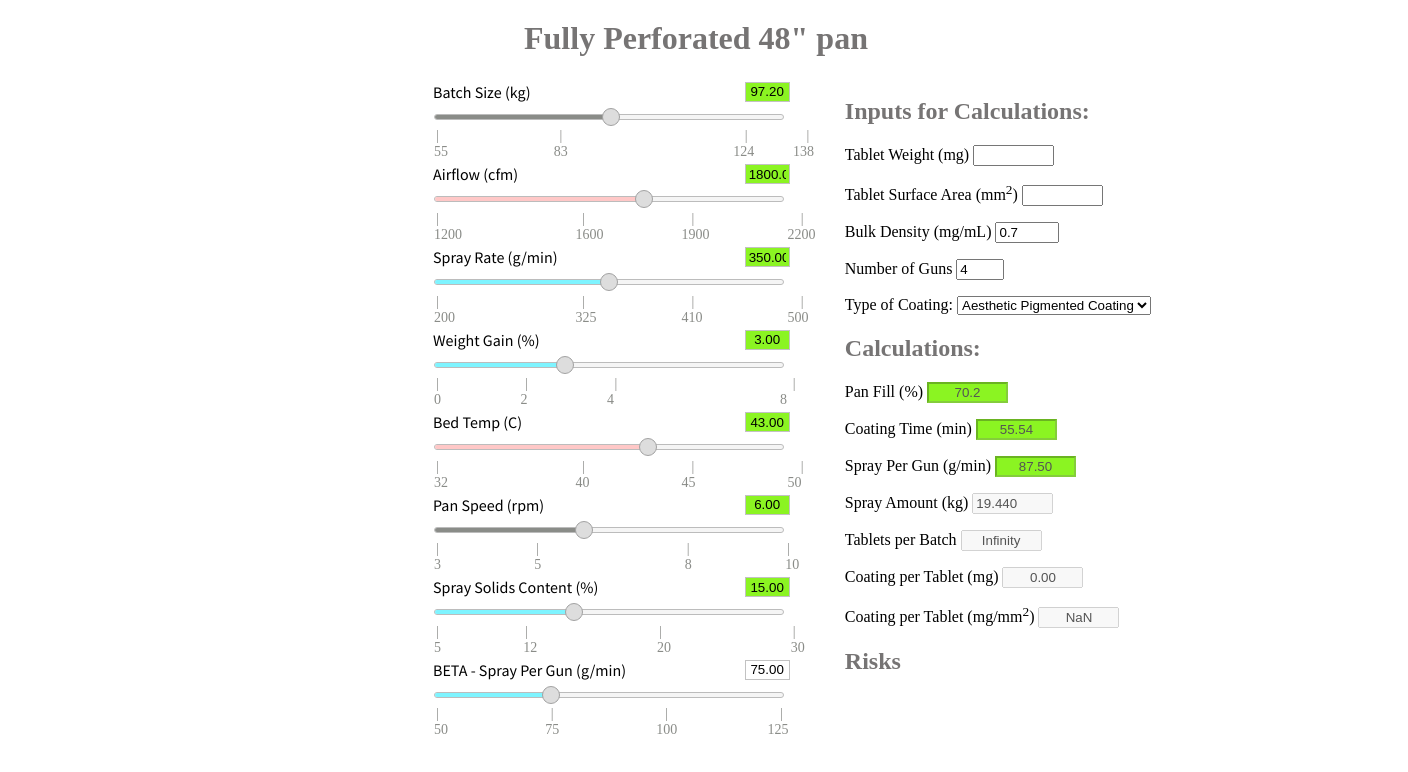
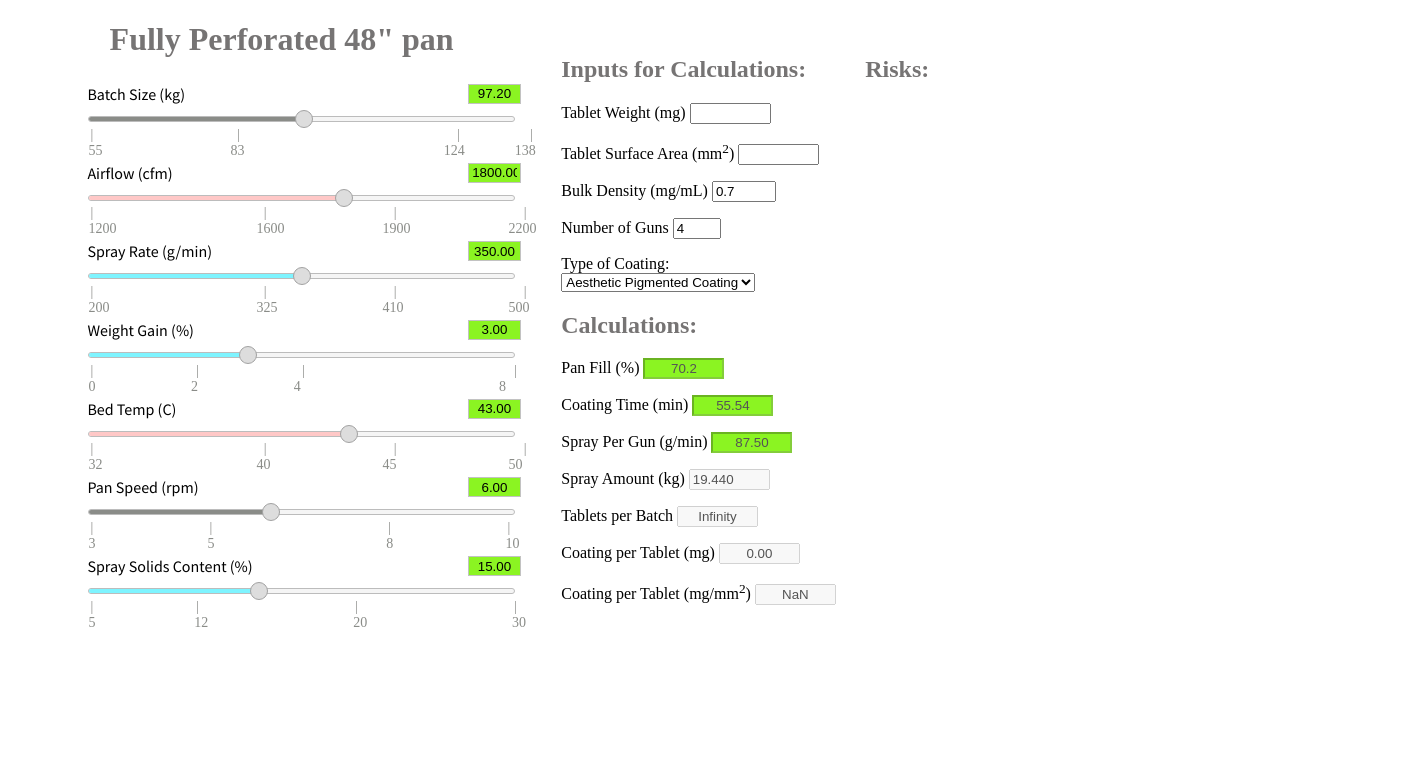
Before and after one commit to kedwards0107/fcslider, a plain HTML site: page slider.html in a window 1280 px wide. Shown: the whole page, 1408 px wide, since content can reach past the window. Drawn offline with Linux system fonts and the light colour scheme.

Commit message:
formated page

```diff
--- a/slider.css
+++ b/slider.css
@@ -16,9 +16,9 @@ input::-webkit-inner-spin-button {
 
 
 body {
-  width: 80%;
+  width: 95%;
   float: Center;
-  margin: 0 0 0 30%;
+  margin: 0 0 0 3%;
   /* background-color: #e6e5e5; */
 }
 .content {
@@ -26,14 +26,21 @@ body {
   float: left;
 }
 .floaty {
-  width: 55%;
-  float: right;
-text-align: justify;
+  width: 25%;
+  margin: 3% 0 0 3%;
+  float: left;
+text-align: left;
+}
+.floaty2 {
+  width: 30%;
+  margin: 3% 0 0 0;
+  float: left;
+text-align: left;
 }
 
 h1 {
-  margin: 0 0 0 140px;
-  padding: 2% 0%;
+  padding: 1% 0 -1% 0;
+  text-align: center;
   color: #767474;
 }
 
--- a/slider.html
+++ b/slider.html
@@ -12,8 +12,9 @@
   </head>
 
   <body>
-    <h1>Fully Perforated 48" pan</h1>
+
     <div class="content">
+      <h1>Fully Perforated 48" pan</h1>
       <input
         type="text"
         class="slider1"
@@ -271,7 +272,7 @@
         <div class="marker"></div>
         <div class="marker">30</div>
       </div>
-      <input
+      <!-- <input
         type="text"
         class="slider1"
         id="slider8"
@@ -301,7 +302,7 @@
         <div class="marker"></div>
         <div class="marker">125</div>
 
-      </div>
+      </div> -->
     </div>
       <!-- Change Label Here -->
       <div class="floaty">
@@ -366,10 +367,14 @@
       <p></p>
       <label for="">Coating per Tablet (mg/mm<sup>2</sup>)</label>
       <input type="integer" id="perMm2" size = "7"disabled />
-    <h2>Risks</h2>
+        </div>
+          </div>
+    <div class="floaty2">
+      <h2>Risks:</h2>
     <p id="Risk1"></p>
     <p id="Risk2"></p>
       </div>
+
     <script type="text/javascript" src="sliders.js"></script>
     <script type="text/javascript"></script>
 
--- a/sliders.js
+++ b/sliders.js
@@ -509,7 +509,7 @@ function calculate() {
   var slider5 = document.getElementById("slider5").value;
   var slider6 = document.getElementById("slider6").value;
   var slider7 = document.getElementById("slider7").value;
-  var slider8 = document.getElementById("slider8").value;
+  // var slider8 = document.getElementById("slider8").value;
 
   //Change Your Code here
   var coatingTime =
```
